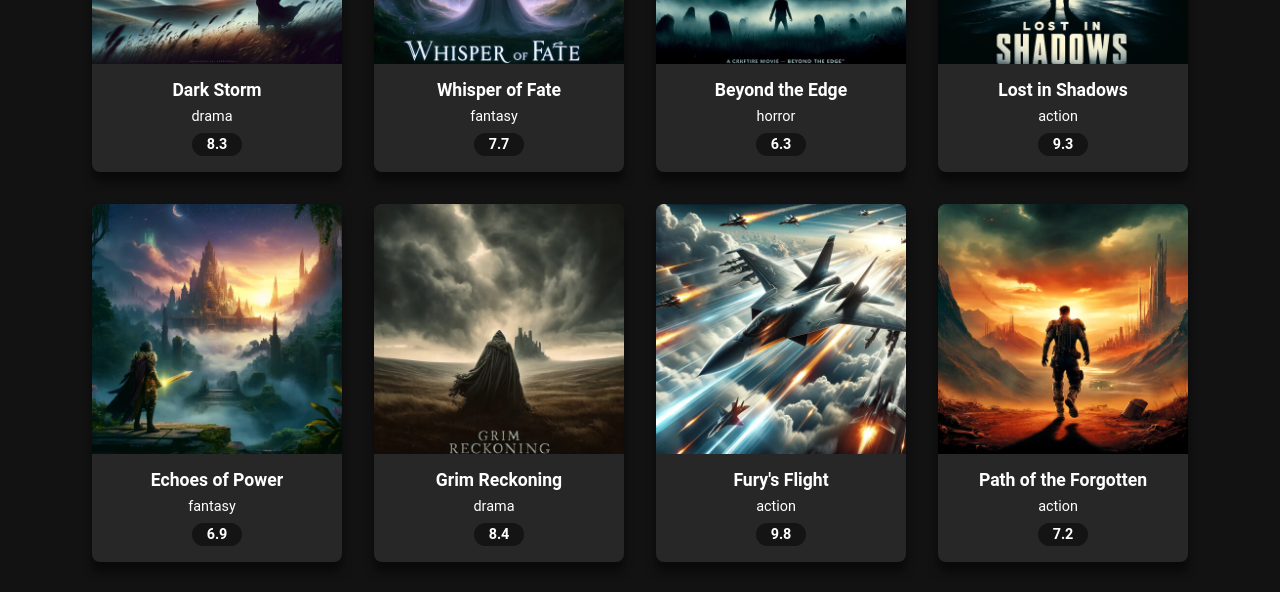
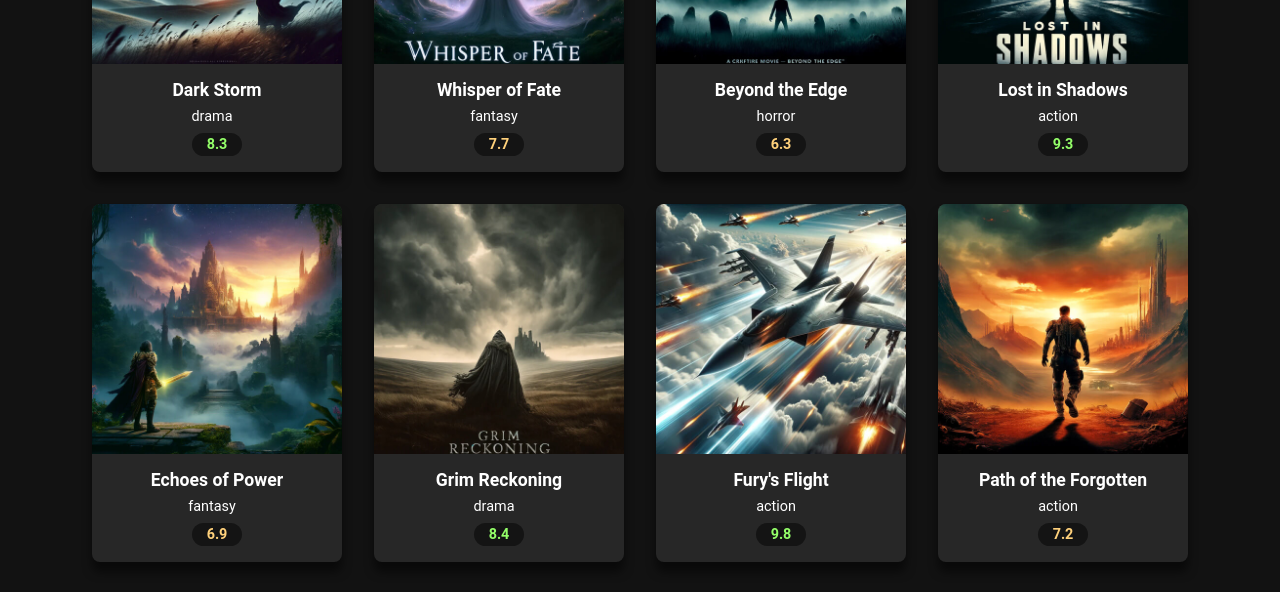
Before and after one commit to vmarcell96/movieApp, a React (Create React App) app: page / in a window 1280 px wide. Shown: the part 1020-1612 px from the top of the page. Built offline with nearby package versions, Linux system fonts and the light colour scheme.

Commit message:
Add rating style logic

```diff
--- a/src/components/MovieCard.js
+++ b/src/components/MovieCard.js
@@ -3,6 +3,16 @@ import "../styles.css";
 export default function MovieCard({ movie }) {
     const handleError = (e) => {
         e.target.src = "images/default.jpg";
+    };
+
+    const getRatingClass = (rating) => {
+        if (rating >= 8) {
+            return "rating-good";
+        } else if (rating < 8 && rating >= 5) {
+            return "rating-ok";
+        }
+
+        return "rating-bad";
     };
 
     return (
@@ -15,7 +25,13 @@ export default function MovieCard({ movie }) {
             <div className="movie-card-info">
                 <h3 className="movie-card-title">{movie.title}</h3>
                 <p className="movie-card-genre">{movie.genre}</p>
-                <p className="movie-card-rating">{movie.rating}</p>
+                <p
+                    className={`movie-card-rating ${getRatingClass(
+                        movie.rating
+                    )}`}
+                >
+                    {movie.rating}
+                </p>
             </div>
         </div>
     );
```
